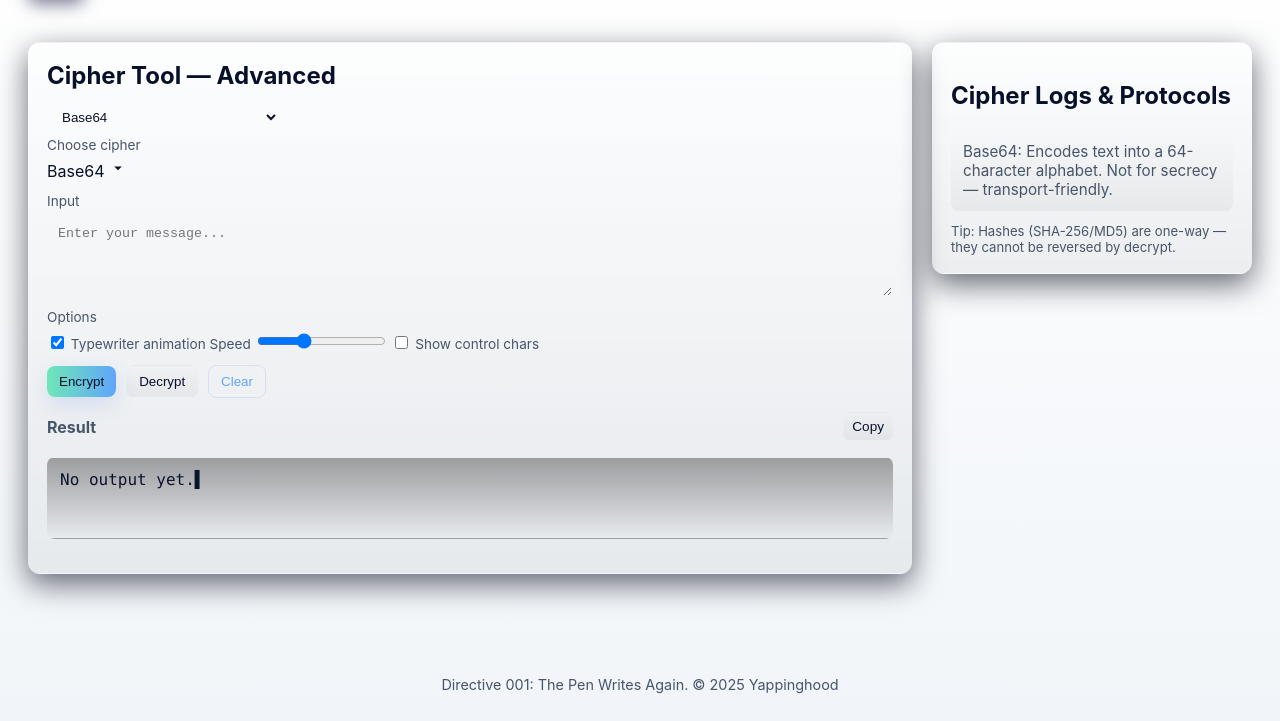
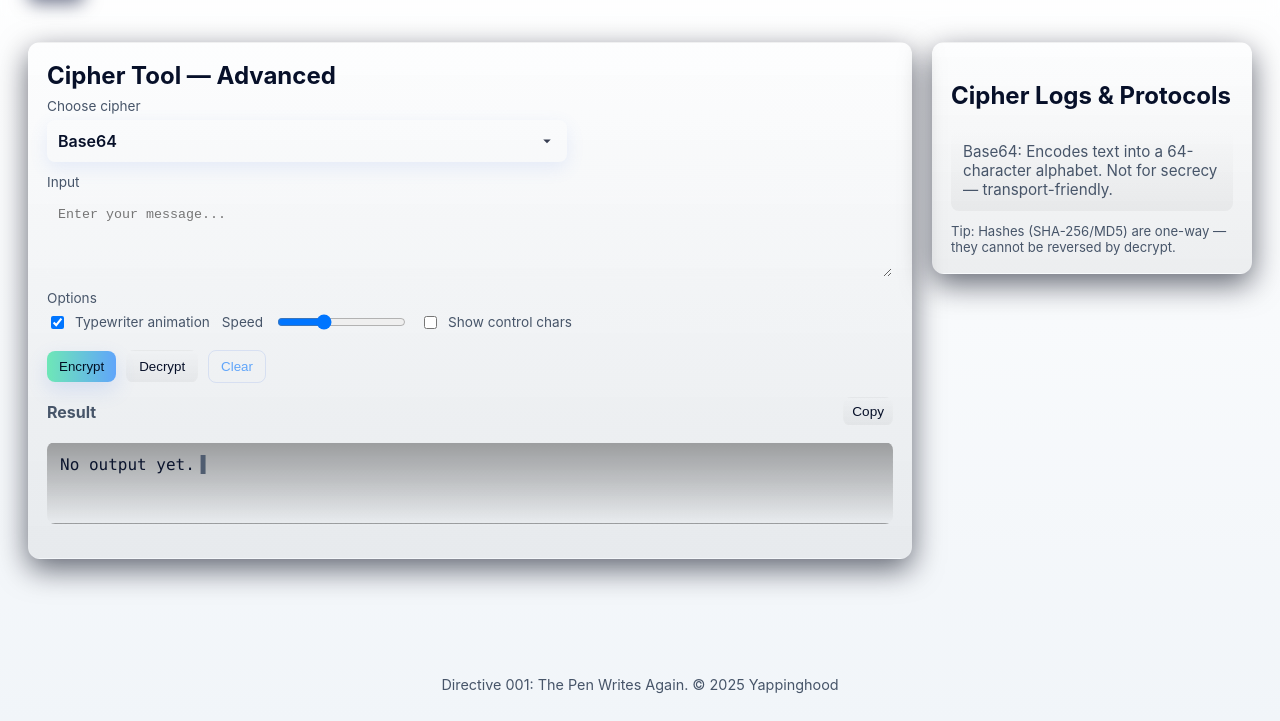
Before and after one commit to Pen-123/Creamo, a plain HTML site: page index.html in a window 1280 px wide. Both pictures are taken after a click on the button "Light Theme". Shown: the part 79-800 px from the top of the page. Drawn offline with nearby package versions, Linux system fonts and the light colour scheme.

Commit message:
Update style.css

```diff
--- a/style.css
+++ b/style.css
@@ -28,11 +28,15 @@ html,body{height:100%;margin:0;font-family:Inter, 'Courier New', monospace;backg
 .tool-card h2{margin:0 0 8px 0}
 .form-row{display:flex;flex-direction:column;margin-bottom:12px}
 .form-row label{font-size:0.85rem;color:var(--muted);margin-bottom:6px}
-select, input[type="text"], textarea{background:transparent;border:1px solid rgba(255,255,255,0.06);padding:10px;border-radius:8px;color:var(--text);resize:vertical}
+select, input[type="text"], input[type="password"], textarea{background:transparent;border:1px solid rgba(255,255,255,0.06);padding:10px;border-radius:8px;color:var(--text);resize:vertical}
 select:focus, input:focus, textarea:focus{outline:none;box-shadow:0 6px 18px rgba(91,134,229,0.12);border-color:rgba(91,134,229,0.28)}
 
 .key-row{transition:all 220ms ease}
+.options-row .options-inline{display:flex;gap:12px;flex-wrap:wrap}
+.inline{display:flex;align-items:center;gap:8px;color:var(--muted);font-size:0.95rem}
+.inline.small input[type="range"]{vertical-align:middle;margin-left:6px}
 
+/* Buttons */
 .button-group{display:flex;gap:10px;align-items:center;margin-top:6px}
 .btn{padding:8px 12px;border-radius:8px;border:1px solid rgba(255,255,255,0.04);background:linear-gradient(180deg, rgba(255,255,255,0.02), rgba(0,0,0,0.04));color:var(--text);cursor:pointer;transition:transform 120ms, box-shadow 120ms}
 .btn:active{transform:translateY(1px)}
@@ -41,20 +45,35 @@ select:focus, input:focus, textarea:focus{outline:none;box-shadow:0 6px 18px rgb
 .btn.outline{background:transparent;border:1px solid rgba(91,134,229,0.16);color:var(--accent-b)}
 .btn.tiny{padding:6px 8px;font-size:0.85rem}
 
+/* Output */
 .output-wrap{margin-top:14px}
 .output-header{display:flex;justify-content:space-between;align-items:center;margin-bottom:8px;color:var(--muted)}
-.output{background:linear-gradient(180deg, rgba(0,0,0,0.35), rgba(255,255,255,0.01));padding:12px;border-radius:8px;min-height:56px;white-space:pre-wrap;word-break:break-word;border:1px dashed rgba(255,255,255,0.03);font-family:ui-monospace, SFMono-Regular, Menlo, Monaco, "Courier New", monospace;transition:all 220ms;opacity:0.98}
-
-.output.fade{animation:pop 360ms ease;}
-@keyframes pop{0%{transform:translateY(6px);opacity:0}100%{transform:translateY(0);opacity:1}}
-
+.output{background:linear-gradient(180deg, rgba(0,0,0,0.35), rgba(255,255,255,0.01));padding:12px;border-radius:8px;min-height:56px;white-space:pre-wrap;word-break:break-word;border:1px dashed rgba(255,255,255,0.03);font-family:ui-monospace, SFMono-Regular, Menlo, Monaco, "Courier New", monospace;transition:all 220ms;opacity:0.98;position:relative}
+.caret{display:inline-block;margin-left:6px;color:var(--muted);opacity:0.95}
 .output.error{border-color:var(--danger);box-shadow:0 6px 18px rgba(255,107,107,0.08)}
 
+/* Custom select styles */
+.custom-select{position:relative;max-width:520px}
+.select-control{display:flex;align-items:center;justify-content:space-between;gap:12px;padding:10px;border-radius:8px;border:1px solid rgba(255,255,255,0.06);cursor:pointer}
+.select-control:focus{outline:none;box-shadow:0 6px 18px rgba(91,134,229,0.12)}
+.select-control #selectedLabel{font-weight:600}
+.chev{opacity:0.8}
+.select-dropdown{position:absolute;left:0;right:0;top:calc(100% + 8px);z-index:60;background:var(--card);border-radius:12px;padding:8px;border:1px solid rgba(255,255,255,0.03);box-shadow:0 10px 30px rgba(0,0,0,0.6)}
+.select-filter{width:100%;padding:8px;border-radius:8px;border:1px solid rgba(255,255,255,0.04);margin-bottom:8px;background:transparent;color:var(--text)}
+.options{list-style:none;margin:0;padding:0;max-height:260px;overflow:auto}
+.option{padding:8px;border-radius:8px;display:flex;flex-direction:column;gap:2px;cursor:pointer}
+.option strong{font-size:0.95rem}
+.option small{font-size:0.8rem;color:var(--muted)}
+.option:focus, .option:hover{outline:none;background:rgba(91,134,229,0.06)}
+
+/* Info panel */
 .info-card .info-content{background:linear-gradient(180deg, rgba(255,255,255,0.01), rgba(0,0,0,0.04));padding:12px;border-radius:8px;color:var(--muted);font-size:0.95rem;margin-bottom:8px}
-
 .hint{font-size:0.82rem;color:var(--muted);margin-top:12px}
 
 .site-footer{text-align:center;padding:14px;border-top:1px solid rgba(255,255,255,0.02);color:var(--muted);font-size:0.9rem}
+
+/* hidden native select */
+.native-select{position:absolute;left:-9999px;}
 
 /* light theme */
 :root.light{
```
